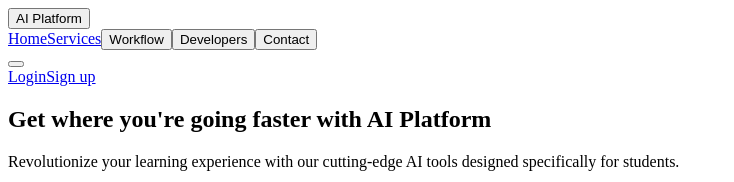
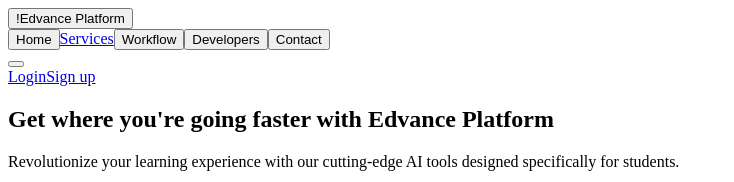
Before and after one commit to kumarbajrang0154/HelpHub-Community, a React (Vite) app in the folder client/: page / in a window 1280 px wide. Shown: the top 182 px of the page, without its empty margins (0-734 px from the left). Built offline with nearby package versions, Linux system fonts and the light colour scheme; the HTML template or start-up script is replaced by a standard one.

Commit message:
Home Page Updated normal

```diff
--- a/client/src/components/Contact.jsx
+++ b/client/src/components/Contact.jsx
@@ -55,7 +55,23 @@ const Contact = () => {
                     <Icon className="contact-icon" />
                     <h4>{item.title}</h4>
                   </div>
-                  <p className="contact-item-detail">{item.detail}</p>
+                  <p className="contact-item-detail">
+                    {item.title === "Email" ? (
+                      <a href={`mailto:${item.detail}`} style={{ color: 'inherit', textDecoration: 'none' }}>
+                        {item.detail}
+                      </a>
+                    ) : item.title === "Phone" ? (
+                      <a href={`tel:${item.detail}`} style={{ color: 'inherit', textDecoration: 'none' }}>
+                        {item.detail}
+                      </a>
+                    ) : item.title === "Address" ? (
+                      <a href={`https://maps.google.com/?q=${encodeURIComponent(item.detail)}`} target="_blank" rel="noopener noreferrer" style={{ color: 'inherit', textDecoration: 'none' }}>
+                        {item.detail}
+                      </a>
+                    ) : (
+                      item.detail
+                    )}
+                  </p>
                 </div>
               );
             })}
--- a/client/src/components/Footer.jsx
+++ b/client/src/components/Footer.jsx
@@ -6,7 +6,7 @@ const Footer = () => {
     <footer className="footer-shell">
       <div className="footer-grid">
         <div className="footer-column footer-brand">
-          <h3>AI Platform</h3>
+          <h3>Edvance Platform</h3>
           <p className="footer-tagline">
             AI-powered student workspace for faster learning and smarter growth.
           </p>
@@ -50,7 +50,7 @@ const Footer = () => {
       </div>
 
       <div className="footer-bottom">
-        <span>© 2026 AI Platform</span>
+        <span>© 2026 Edvance Platform</span>
         <span>Designed for modern student growth</span>
       </div>
     </footer>
--- a/client/src/components/Navbar.jsx
+++ b/client/src/components/Navbar.jsx
@@ -4,7 +4,7 @@ import { motion } from "framer-motion";
 import { AuthContext } from "../context/AuthContext";
 
 const navItems = [
-  { label: "Home", route: "/" },
+  { label: "Home", target: "hero" },
   { label: "Services", route: "/services" },
   { label: "Workflow", target: "workflow" },
   { label: "Developers", target: "developers" },
@@ -35,7 +35,7 @@ const Navbar = () => {
       animate={{ y: 0, opacity: 1 }}
       transition={{ duration: 0.6, ease: "easeOut" }}
     >
-      <button className="brand" onClick={() => scrollTo("hero")}>AI Platform</button>
+      <button className="brand" onClick={() => window.location.reload()}>!Edvance Platform</button>
 
       <div className="nav-center">
         {navItems.map((item) => (
--- a/client/src/pages/Home.jsx
+++ b/client/src/pages/Home.jsx
@@ -121,7 +121,7 @@ const Home = () => {
               transition={{ duration: 0.8 }}
             >
               <h1 className="hero-title">
-                Get where you're going faster with <span className="gradient-text">AI Platform</span>
+                Get where you're going faster with <span className="gradient-text">Edvance Platform</span>
               </h1>
               <p className="hero-subtitle">
                 Revolutionize your learning experience with our cutting-edge AI tools designed specifically for students.
@@ -216,7 +216,7 @@ const Home = () => {
               viewport={{ once: true }}
             >
               <h2>Developers</h2>
-              <p>Meet the team behind AI Platform.</p>
+              <p>Meet the team behind Edvance Platform.</p>
             </motion.div>
           </div>
           <div className="section-right">
--- a/client/src/pages/auth/Login.jsx
+++ b/client/src/pages/auth/Login.jsx
@@ -67,7 +67,7 @@ const Login = () => {
           />
           <div className="image-overlay">
             <h2>Welcome Back</h2>
-            <p>Continue your learning journey with AI Platform</p>
+            <p>Continue your learning journey with Edvance Platform</p>
           </div>
         </motion.div>
 
--- a/client/src/pages/auth/Register.jsx
+++ b/client/src/pages/auth/Register.jsx
@@ -81,7 +81,7 @@ const Register = () => {
     <AuthLayout>
       <Card>
         <h2 className="title">Create Account</h2>
-        <p className="subtitle">Start your journey</p>
+        <p className="subtitle">Start your journey with Edvance Platform</p>
 
         <form onSubmit={handleSignup}>
           <Input label="Full Name" required />
--- a/client/src/styles.css
+++ b/client/src/styles.css
@@ -218,6 +218,7 @@ button {
   padding: 0.55rem 0.85rem;
   border-radius: 999px;
   transition: transform 0.25s ease, color 0.25s ease;
+  text-decoration: none;
 }
 
 .nav-link:hover {
@@ -323,6 +324,7 @@ button {
   text-align: left;
   cursor: pointer;
   transition: color 0.25s ease;
+  text-decoration: none;
 }
 
 .mobile-nav-link:hover {
--- a/client/src/styles/navbar.css
+++ b/client/src/styles/navbar.css
@@ -7,6 +7,7 @@
   display: flex;
   justify-content: space-between;
   align-items: center;
+  text-decoration: none;
 
   /* 🔥 GLASS NAVBAR */
   background: rgba(2, 6, 23, 0.7);
```
